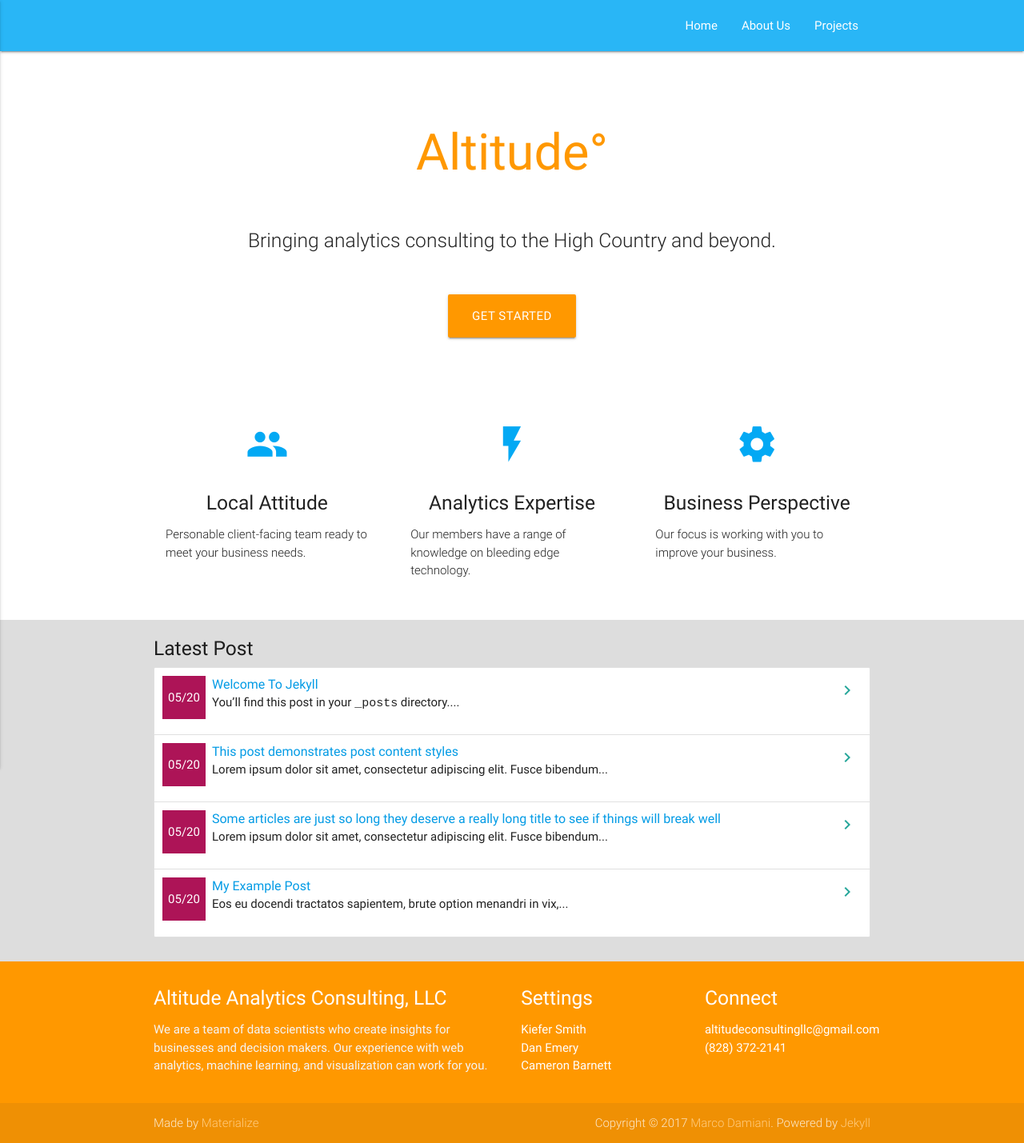
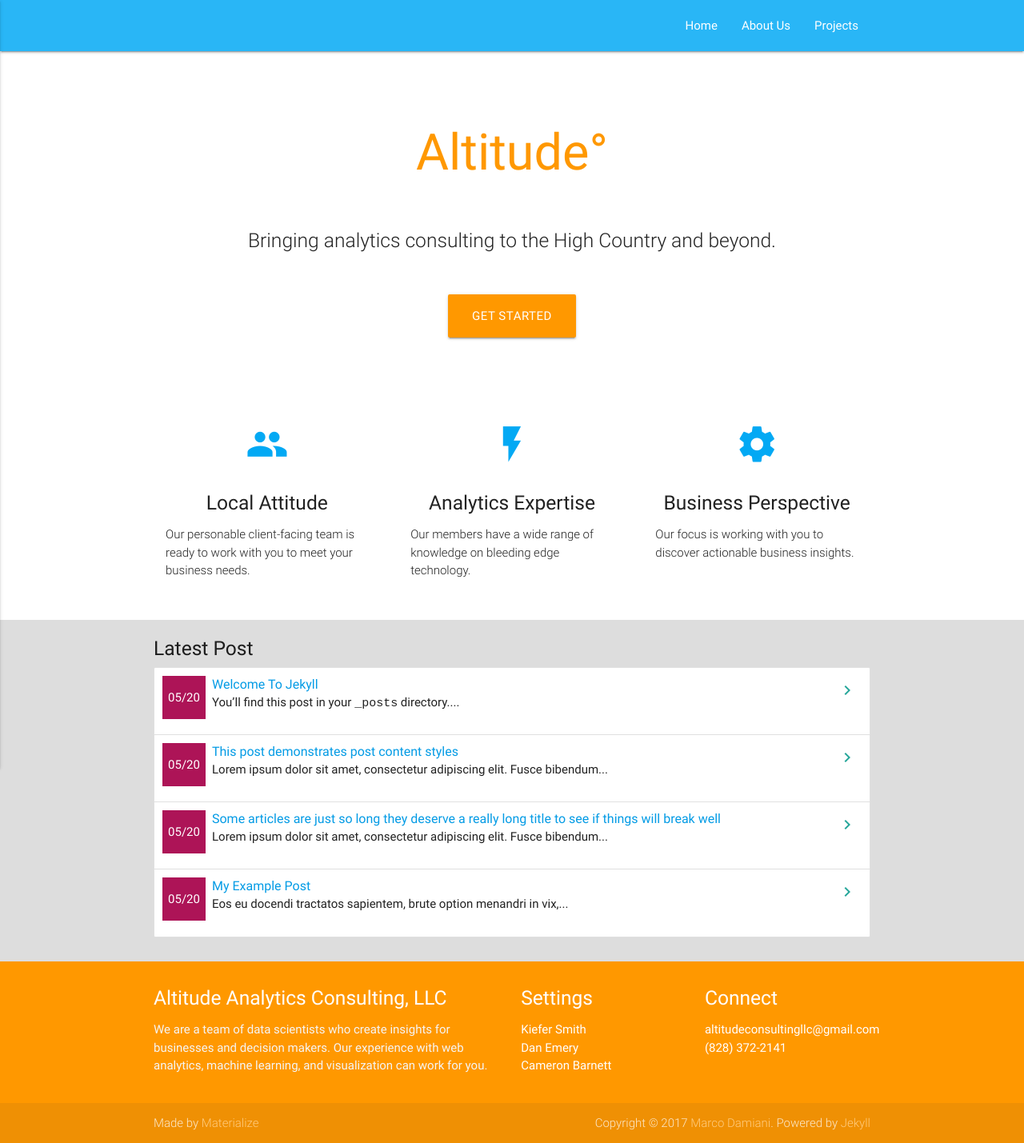
Before and after one commit to kiefersmith/Altitude-Website, a Jekyll site: the page built from index.md, in a window 1280 px wide. Shown: the whole page at 80% size. Built offline with Jekyll 4.4.1, drawn with Linux system fonts in a browser that asks for light colours.

Commit message:
Fleshing out.

```diff
--- a/_layouts/home.html
+++ b/_layouts/home.html
@@ -28,7 +28,7 @@ layout: default
             <h2 class="center light-blue-text"><i class="material-icons">group</i></h2>
             <h5 class="center">Local Attitude</h5>
 
-            <p class="light">Personable client-facing team ready to meet your business needs.</p>
+            <p class="light">Our personable client-facing team is ready to work with you to meet your business needs.</p>
           </div>
         </div>
 
@@ -37,7 +37,7 @@ layout: default
             <h2 class="center light-blue-text"><i class="material-icons">flash_on</i></h2>
             <h5 class="center">Analytics Expertise</h5>
 
-            <p class="light">Our members have a range of knowledge on bleeding edge technology.</p>
+            <p class="light">Our members have a wide range of knowledge on bleeding edge technology.</p>
           </div>
         </div>
 
@@ -46,7 +46,7 @@ layout: default
             <h2 class="center light-blue-text"><i class="material-icons">settings</i></h2>
             <h5 class="center">Business Perspective</h5>
 
-            <p class="light">Our focus is working with you to improve your business.</p>
+            <p class="light">Our focus is working with you to discover actionable business insights.</p>
           </div>
         </div>
       </div>
```
Also changed, not shown: 1 other file.
